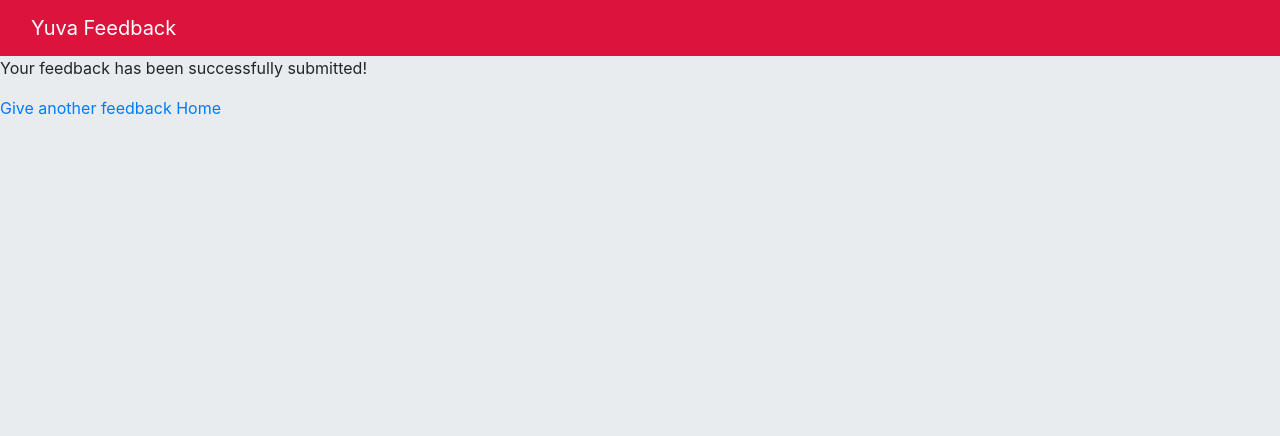
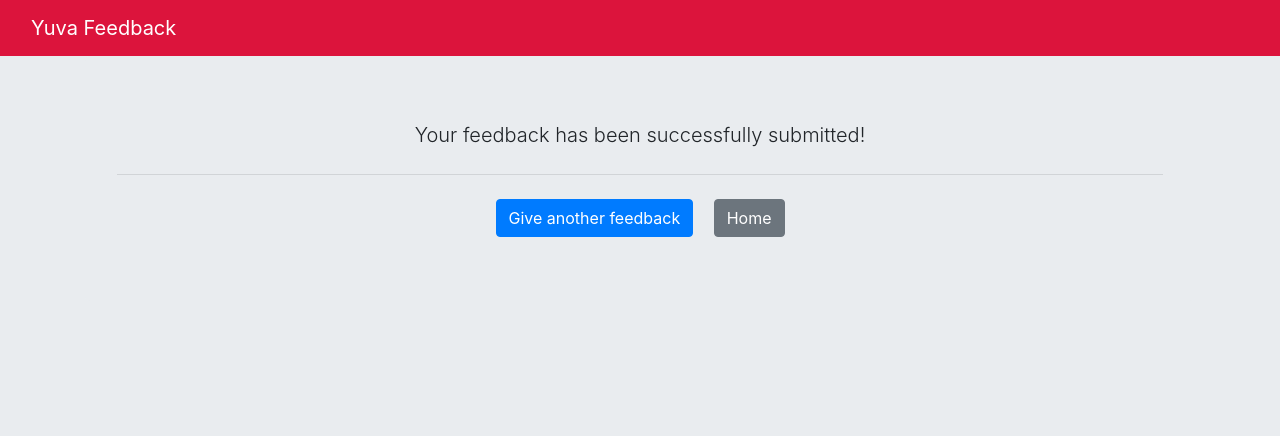
Before and after one commit to Gautam-J/yuva-feedback, a Django app: page /feedback/success/ in a window 1280 px wide. Shown: the top 436 px of the page. Run offline with Django 3.2, Linux system fonts and the light colour scheme; some libraries are stand-ins or nearby versions.

Commit message:
html for feedback success page

```diff
--- a/Feedback/templates/Feedback/success.html
+++ b/Feedback/templates/Feedback/success.html
@@ -1,11 +1,11 @@
 {% extends 'Home/index.html' %}
 {% block content %}
-    <div>
-        <p>Your feedback has been successfully submitted!</p>
-    </div>
-
-    <div>
-        <a role="button" href="{% url 'GetFeedbackView' %}">Give another feedback</a>
-        <a role="button" href="{% url 'HomeView' %}">Home</a>
+    <div class="container text-center">
+        <div class="jumbotron">
+            <p class="lead center-text">Your feedback has been successfully submitted!</p>
+            <hr class="my-4">
+            <a class="btn btn-primary mr-2" role="button" href="{% url 'GetFeedbackView' %}">Give another feedback</a>
+            <a class="btn btn-secondary ml-2" role="button" href="{% url 'HomeView' %}">Home</a>
+        </div>
     </div>
 {% endblock content %}
```
